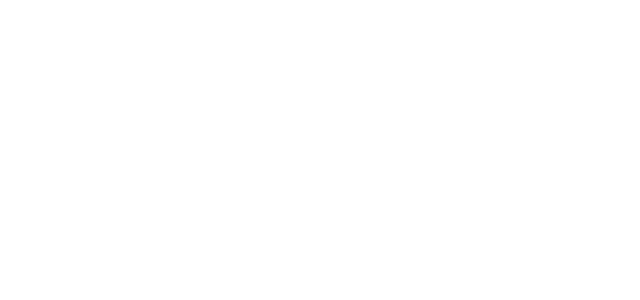
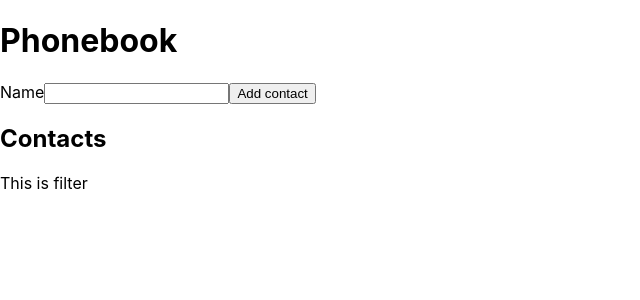
Before and after one commit to patsyuck/goit-react-hw-02-phonebook, a React (Create React App) app: page / in a window 1280 px wide. Shown: the top 300 px of the page, without its empty margins (0-640 px from the left). Built offline with nearby package versions, Linux system fonts and the light colour scheme.

Commit message:
Розбив на компоненти

```diff
--- a/src/App.css
+++ /dev/null
@@ -1,38 +0,0 @@
-.App {
-  text-align: center;
-}
-
-.App-logo {
-  height: 40vmin;
-  pointer-events: none;
-}
-
-@media (prefers-reduced-motion: no-preference) {
-  .App-logo {
-    animation: App-logo-spin infinite 20s linear;
-  }
-}
-
-.App-header {
-  background-color: #282c34;
-  min-height: 100vh;
-  display: flex;
-  flex-direction: column;
-  align-items: center;
-  justify-content: center;
-  font-size: calc(10px + 2vmin);
-  color: white;
-}
-
-.App-link {
-  color: #61dafb;
-}
-
-@keyframes App-logo-spin {
-  from {
-    transform: rotate(0deg);
-  }
-  to {
-    transform: rotate(360deg);
-  }
-}
--- a/src/App.js
+++ /dev/null
@@ -1,10 +0,0 @@
-import './App.css';
-
-function App() {
-  return (
-    <div className="App">
-    </div>
-  );
-}
-
-export default App;
--- /dev/null
+++ b/src/components/App.css
@@ -0,0 +1,3 @@
+.App {
+  text-align: center;
+}
--- /dev/null
+++ b/src/components/App.js
@@ -0,0 +1,43 @@
+import React, { Component } from 'react';
+import { v4 as uuid } from 'uuid';
+import './App.css';
+import ContactForm from './ContactForm';
+import Filter from './Filter';
+import ContactList from './ContactList';
+
+export class App extends Component {
+  state = {
+    contacts: [],
+    name: '',
+  };
+
+  handleChange = event => {
+    this.setState({ name: event.target.value });
+  };
+
+  handleSubmit = event => {
+    event.preventDefault();
+    this.state.contacts.push({
+      id: uuid(),
+      name: this.state.name,
+    });
+    this.setState({ name: '' });
+    /*console.log(this.state)*/
+  };
+
+  render() {
+    return (
+      <div>
+        <h1>Phonebook</h1>
+        <ContactForm
+          name={this.state.name}
+          onChange={this.handleChange}
+          onSubmit={this.handleSubmit}
+        />
+        <h2>Contacts</h2>
+        <Filter />
+        <ContactList friends={this.state.contacts} />
+      </div>
+    );
+  }
+}
--- /dev/null
+++ b/src/components/ContactForm.js
@@ -0,0 +1,13 @@
+const ContactForm = ({ name, onChange, onSubmit }) => {
+  return (
+    <form onSubmit={onSubmit}>
+      <label>
+        Name
+        <input value={name} onChange={onChange} />
+      </label>
+      <button type="submit">Add contact</button>
+    </form>
+  );
+};
+
+export default ContactForm;
--- /dev/null
+++ b/src/components/ContactItem.js
@@ -0,0 +1,5 @@
+const ContactItem = ({ key, name }) => {
+  return <li key={key}>{name}</li>;
+};
+
+export default ContactItem;
--- /dev/null
+++ b/src/components/ContactList.js
@@ -0,0 +1,13 @@
+import ContactItem from './ContactItem';
+
+const ContactList = ({ friends }) => {
+  return (
+    <ul>
+      {friends.map(friend => (
+        <ContactItem key={friend.id} name={friend.name} />
+      ))}
+    </ul>
+  );
+};
+
+export default ContactList;
--- /dev/null
+++ b/src/components/Filter.js
@@ -0,0 +1,5 @@
+const Filter = () => {
+  return <div>This is filter</div>;
+};
+
+export default Filter;
--- /dev/null
+++ b/src/components/index.js
@@ -0,0 +1 @@
+export * from './App';
--- a/src/index.js
+++ b/src/index.js
@@ -1,11 +1,11 @@
 import React from 'react';
 import ReactDOM from 'react-dom';
 import './index.css';
-import App from './App';
+import { App } from './components';
 
 ReactDOM.render(
   <React.StrictMode>
     <App />
   </React.StrictMode>,
-  document.getElementById('root')
+  document.getElementById('root'),
 );
```
